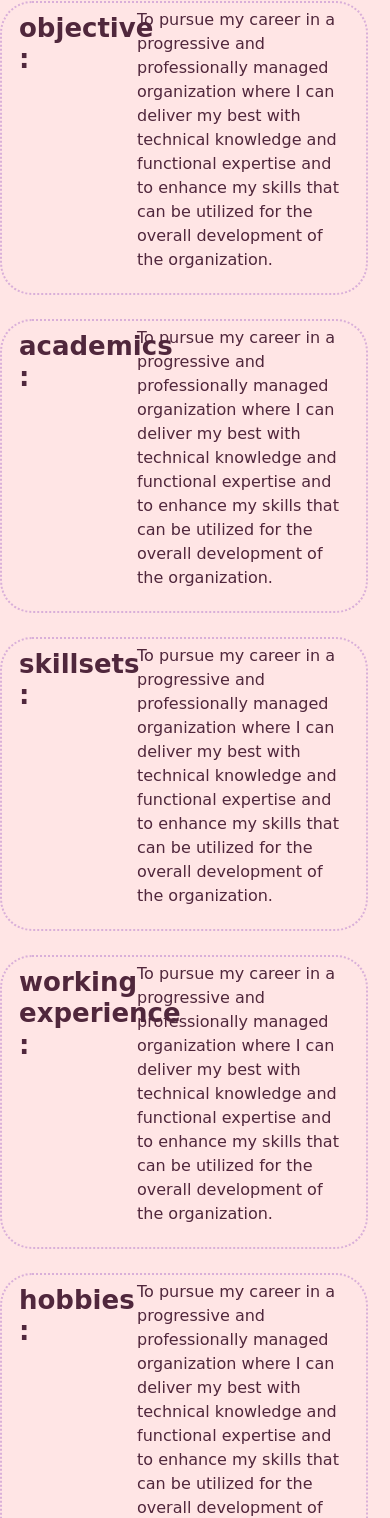
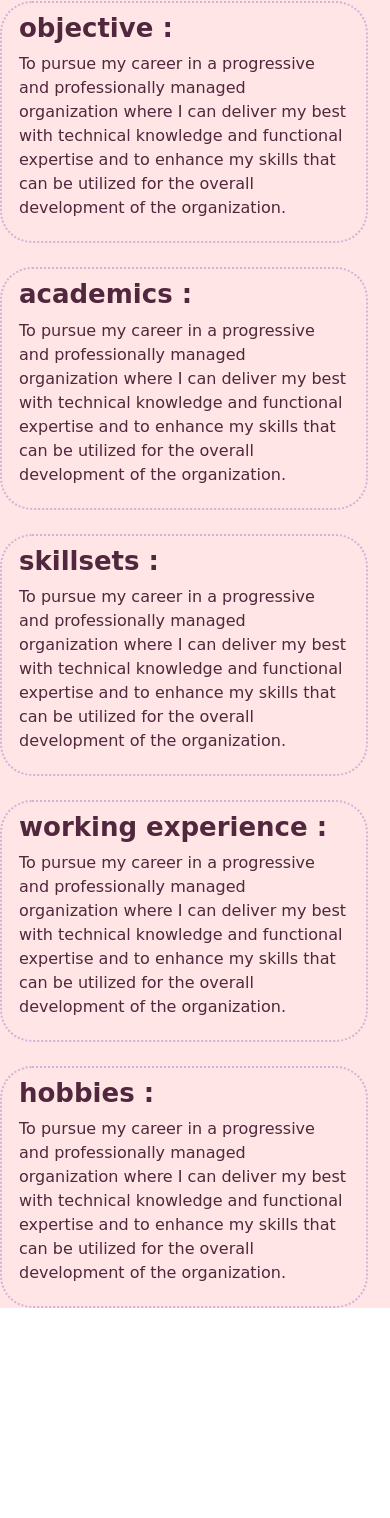
Before and after one commit to achuthkailas/resume, a plain HTML site: page index.html in a window 390 px wide. Shown: the part 482-2000 px from the top of the page. After the commit the page ends 1790 px from the top, so only its background shows below. Drawn offline with nearby package versions, Linux system fonts and the light colour scheme; a web font is replaced by a local one.

Commit message:
resumeupdate

```diff
--- a/index.html
+++ b/index.html
@@ -44,43 +44,43 @@
             </div>
             <div class="col-lg-7 bgLight">
                 <div class="row mt-4 borderRight">
-                    <div class="col-4">
+                    <div class="col-md-4">
                         <h3>objective :</h3>
                     </div>
-                    <div class="col-8">
+                    <div class="col-md-8">
                         <p>To pursue my career in a progressive and professionally managed organization where I can deliver my best with technical knowledge and functional expertise and to enhance my skills that can be utilized for the overall development of the organization.
                        </p>
                     </div>
                 </div>
                 <div class="row mt-4 borderRight">
-                    <div class="col-4">
+                    <div class="col-md-4">
                         <h3>academics :</h3>
                     </div>
-                    <div class="col-8">
+                    <div class="col-md-8">
                         <p>To pursue my career in a progressive and professionally managed organization where I can deliver my best with technical knowledge and functional expertise and to enhance my skills that can be utilized for the overall development of the organization.
                         </p></div>
                 </div>
                 <div class="row mt-4 borderRight">
-                    <div class="col-4">
+                    <div class="col-md-4">
                         <h3>skillsets :</h3>
                     </div>
-                    <div class="col-8">
+                    <div class="col-md-8">
                         <p>To pursue my career in a progressive and professionally managed organization where I can deliver my best with technical knowledge and functional expertise and to enhance my skills that can be utilized for the overall development of the organization.
                         </p></div>
                 </div>
                 <div class="row mt-4 borderRight">
-                    <div class="col-4">
+                    <div class="col-md-4">
                         <h3>working experience :</h3>
                     </div>
-                    <div class="col-8">
+                    <div class="col-md-8">
                         <p>To pursue my career in a progressive and professionally managed organization where I can deliver my best with technical knowledge and functional expertise and to enhance my skills that can be utilized for the overall development of the organization.
                         </p></div>
                 </div>
                 <div class="row mt-4 borderRight">
-                    <div class="col-4">
+                    <div class="col-md-4">
                         <h3>hobbies :</h3>
                     </div>
-                    <div class="col-8">
+                    <div class="col-md-8">
                         <p>To pursue my career in a progressive and professionally managed organization where I can deliver my best with technical knowledge and functional expertise and to enhance my skills that can be utilized for the overall development of the organization.
                         </p></div>
                 </div>
```
